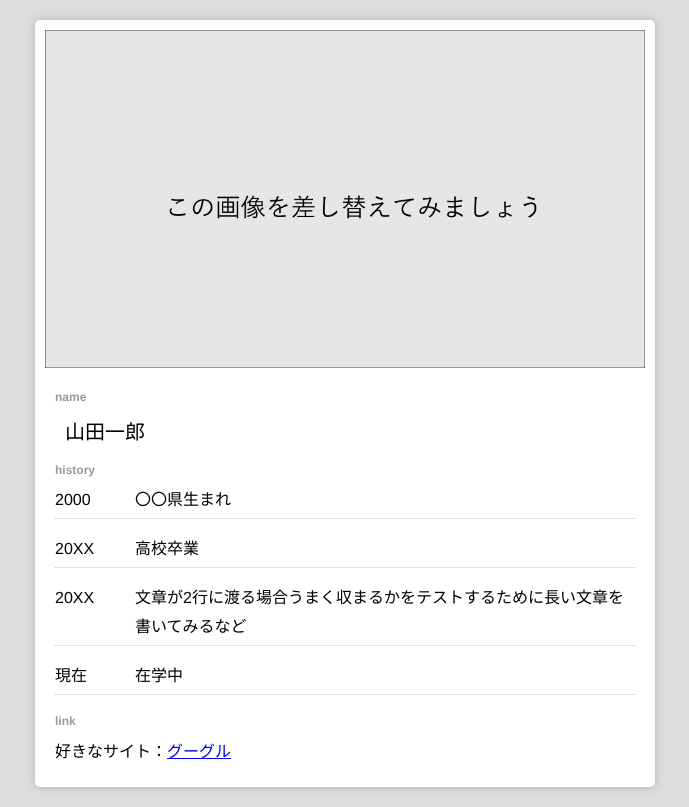
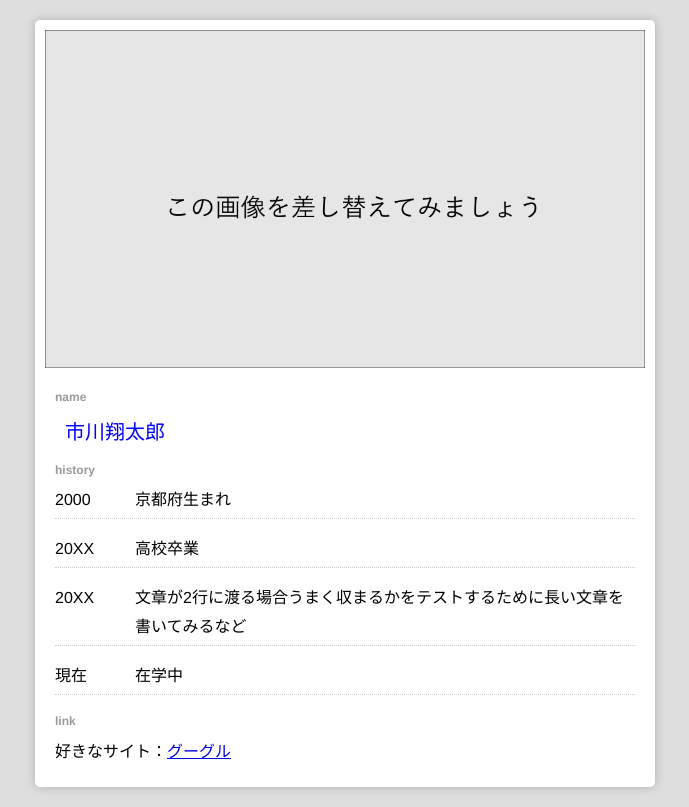
Before and after one commit to KUAD-XtechDesign/simple_page-shotaro314, a plain HTML site: page index.html in a window 1280 px wide. Shown: the whole page, without its empty margins (295-984 px from the left). Drawn offline with Linux system fonts and the light colour scheme.

Commit message:
name_color

```diff
--- a/index.html
+++ b/index.html
@@ -19,11 +19,11 @@
       <!-- 個人情報なので注意 -->
       <div class="profile">
         <h2 class="title">name</h2>
-        <h1 class="name">山田一郎</h1>
+        <h1 class="name">市川翔太郎</h1>
 
         <h2 class="title">history</h2>
         <ul class="history_list">
-          <li><div class="year">2000</div><div class="txt">〇〇県生まれ</div></li>
+          <li><div class="year">2000</div><div class="txt">京都府生まれ</div></li>
           <li><div class="year">20XX</div><div class="txt">高校卒業</div></li>
           <li><div class="year">20XX</div><div class="txt">文章が2行に渡る場合うまく収まるかをテストするために長い文章を書いてみるなど</div></li>
           <li><div class="year">現在</div><div>在学中</div></li>
--- a/style.css
+++ b/style.css
@@ -66,3 +66,7 @@ ul.history_list li div.txt{
 div.year{
   width: 5em;
 }
+
+.name{
+  color: #0000ff;
+}
```
